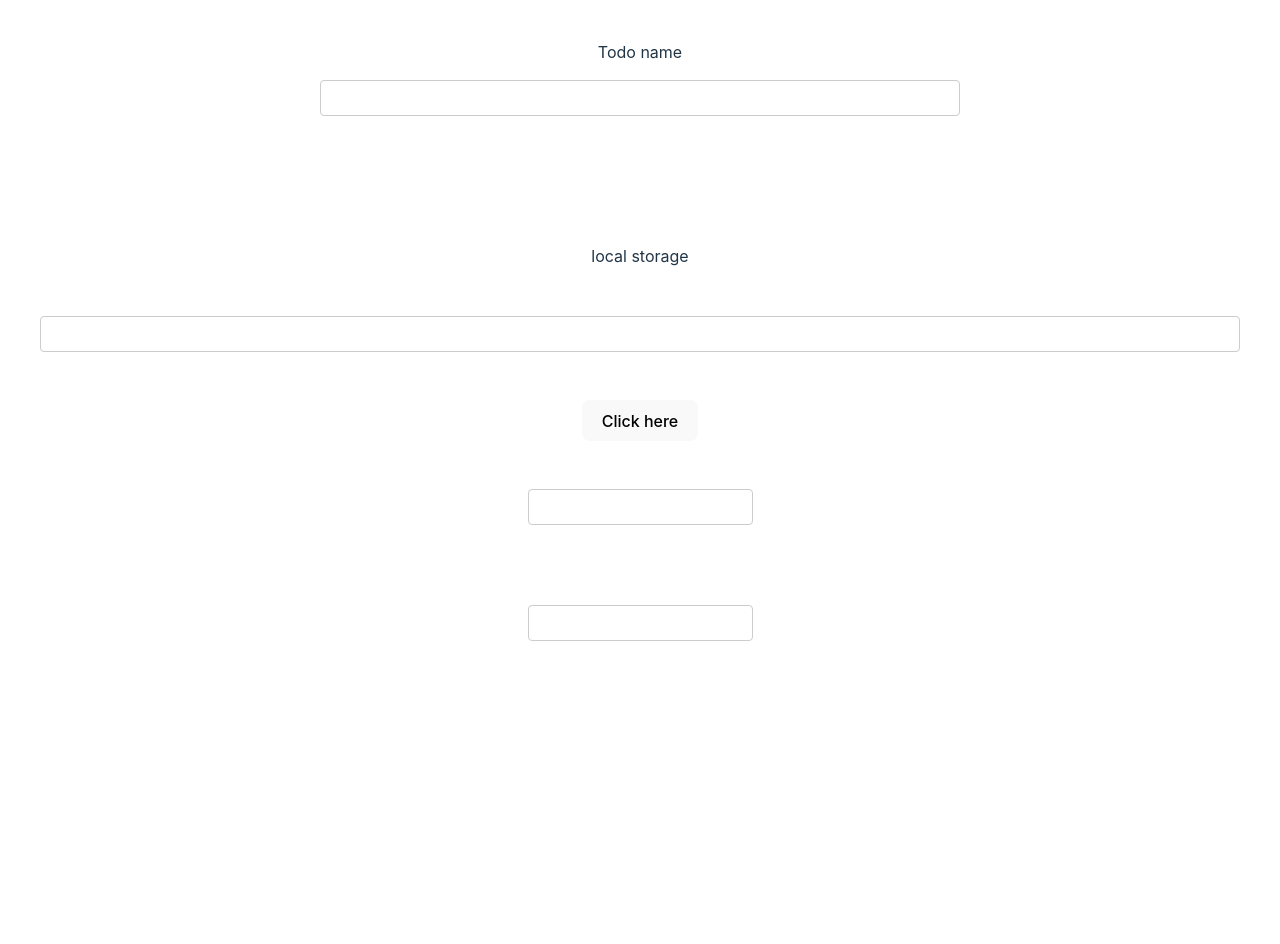
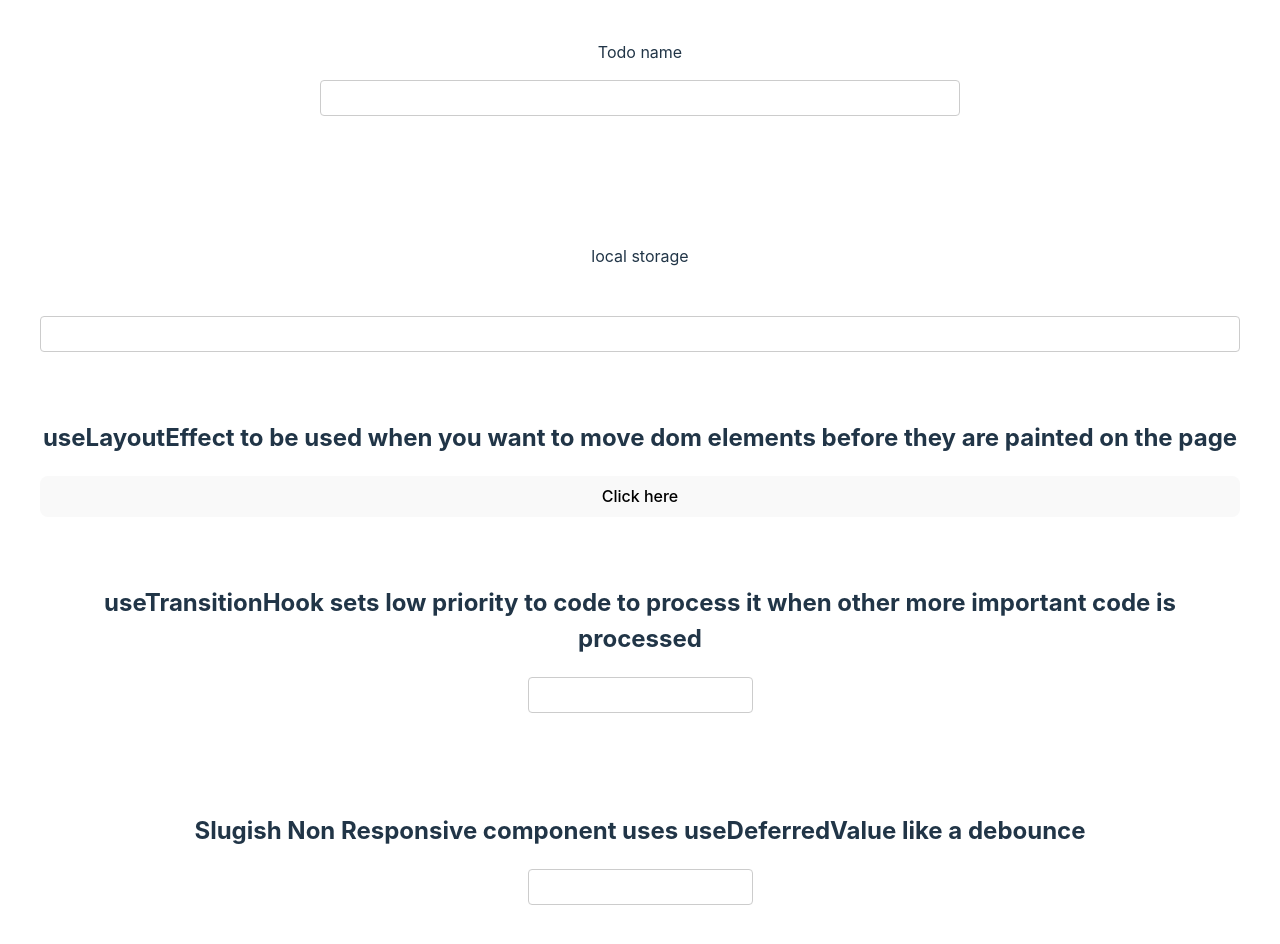
Before and after one commit to magda5281/todo-usereducer, a React (Vite) app: page / in a window 1280 px wide. Before the commit the page ends 800 px from the top, so only its background shows below. Built offline with nearby package versions, Linux system fonts and the light colour scheme.

Commit message:
Add headers

```diff
--- a/src/components/ModalExample.tsx
+++ b/src/components/ModalExample.tsx
@@ -11,7 +11,11 @@ export default function ModalExample() {
     popup.current.style.top = `${bottom + 25}px`;
   }, [show]);
   return (
-    <div>
+    <div style={{ display: 'flex', flexDirection: 'column' }}>
+      <h2>
+        useLayoutEffect to be used when you want to move dom elements before
+        they are painted on the page
+      </h2>
       <button ref={button} onClick={() => setShow((prev) => !prev)}>
         Click here
       </button>
--- a/src/components/SlugishNonResApps.tsx
+++ b/src/components/SlugishNonResApps.tsx
@@ -10,6 +10,9 @@ export default function SlugishNonResApps() {
   }
   return (
     <div>
+      <h2>
+        Slugish Non Responsive component uses useDeferredValue like a debounce
+      </h2>
       <input type='text' value={input} onChange={handleChange} />
       <List input={input} />
     </div>
--- a/src/components/TransitionHookComponent.tsx
+++ b/src/components/TransitionHookComponent.tsx
@@ -26,6 +26,10 @@ export default function TransitionHookComponent() {
 
   return (
     <div>
+      <h2>
+        useTransitionHook sets low priority to code to process it when other
+        more important code is processed{' '}
+      </h2>
       <input type='text' value={input} onChange={handleChange} />
       <ul>
         {isPending
```
